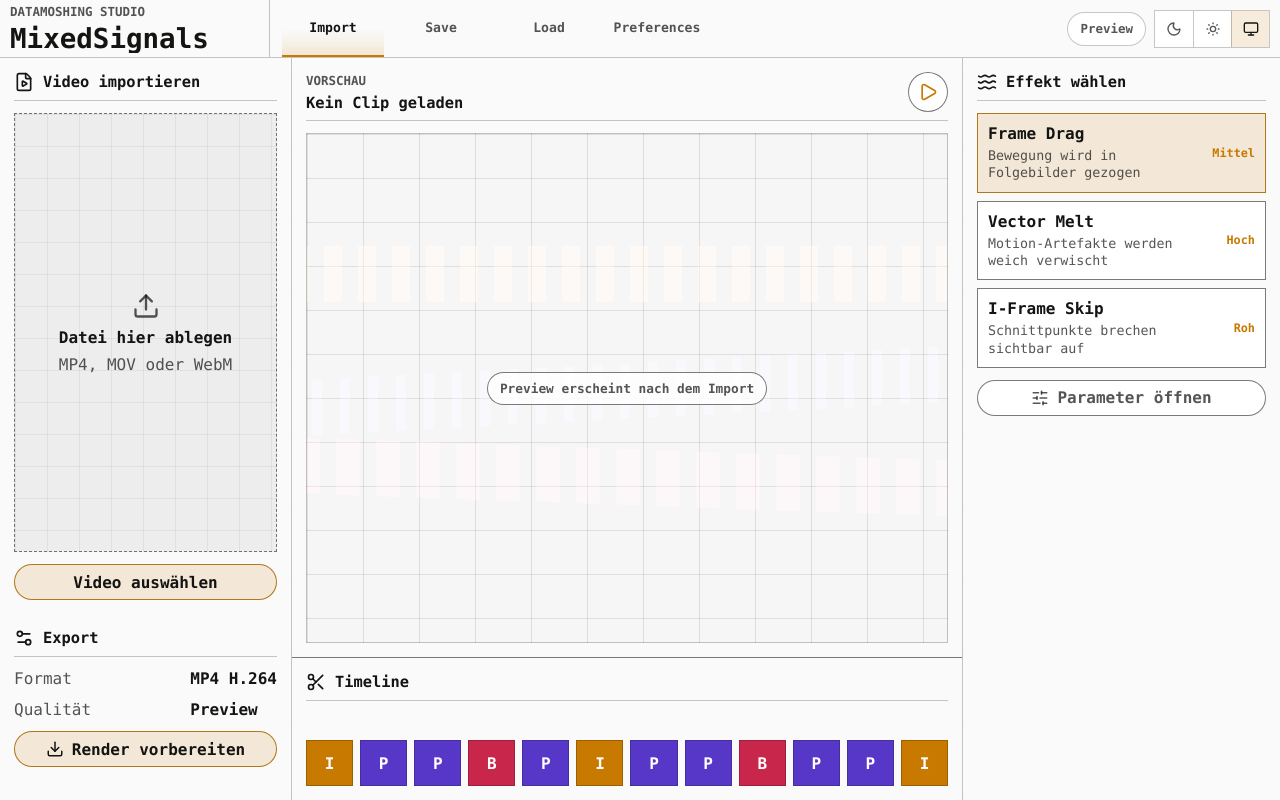
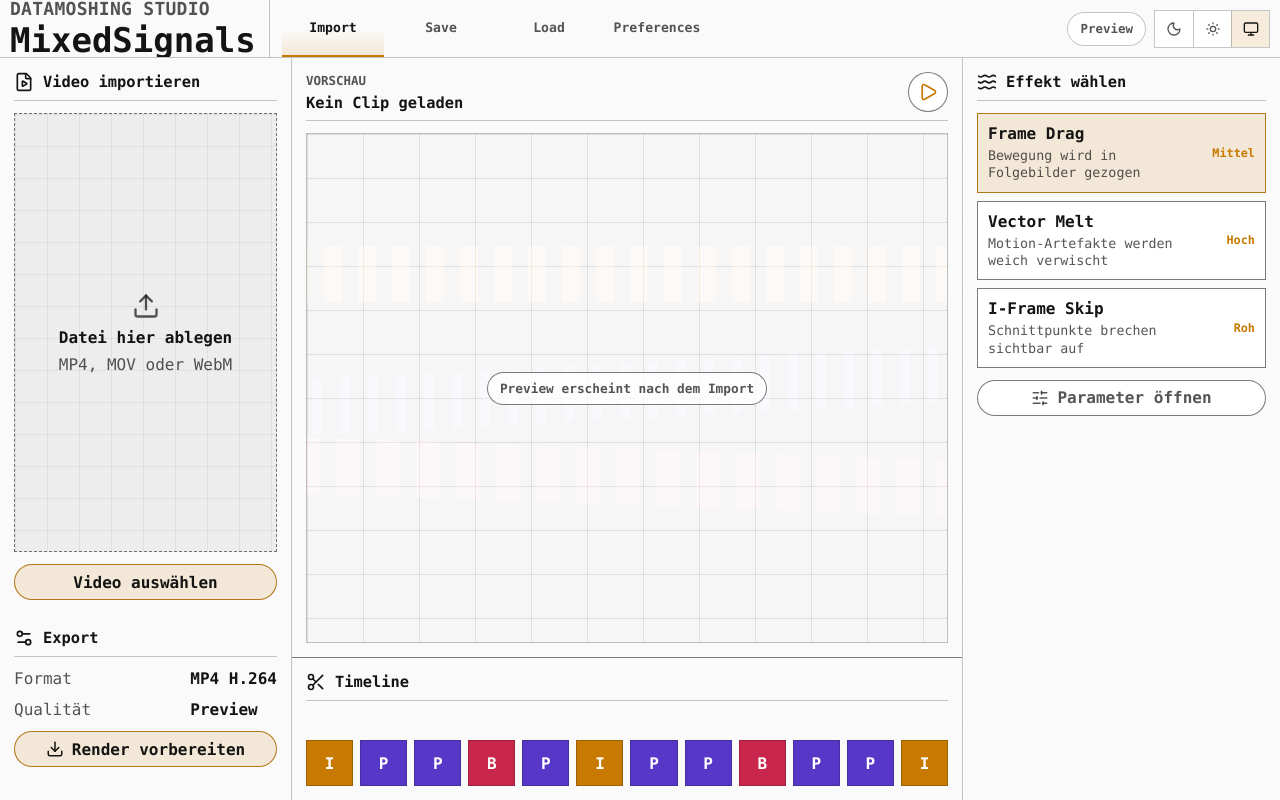
Before and after one commit to DavidMertTH/MixedSignals, a React (Vite) app: page / in a window 1280 px wide. Built offline with nearby package versions, Linux system fonts and the light colour scheme.

Commit message:
match type

```diff
--- a/src/styles.css
+++ b/src/styles.css
@@ -124,9 +124,9 @@ button {
   margin: 0;
   color: var(--text);
   overflow: hidden;
-  font-size: 1.72rem;
-  font-weight: 900;
-  line-height: 1;
+  font-size: 34px;
+  font-weight: 720;
+  line-height: 0.95;
   letter-spacing: 0;
   text-overflow: ellipsis;
   white-space: nowrap;
@@ -180,7 +180,16 @@ button {
   font-weight: 900;
 }
 
-.eyebrow,
+.eyebrow {
+  margin: 0 0 6px;
+  color: var(--muted);
+  font-size: 18px;
+  font-weight: 700;
+  line-height: 1;
+  letter-spacing: 0.015em;
+  text-transform: uppercase;
+}
+
 .panelLabel {
   margin: 0 0 6px;
   color: var(--muted);
```
